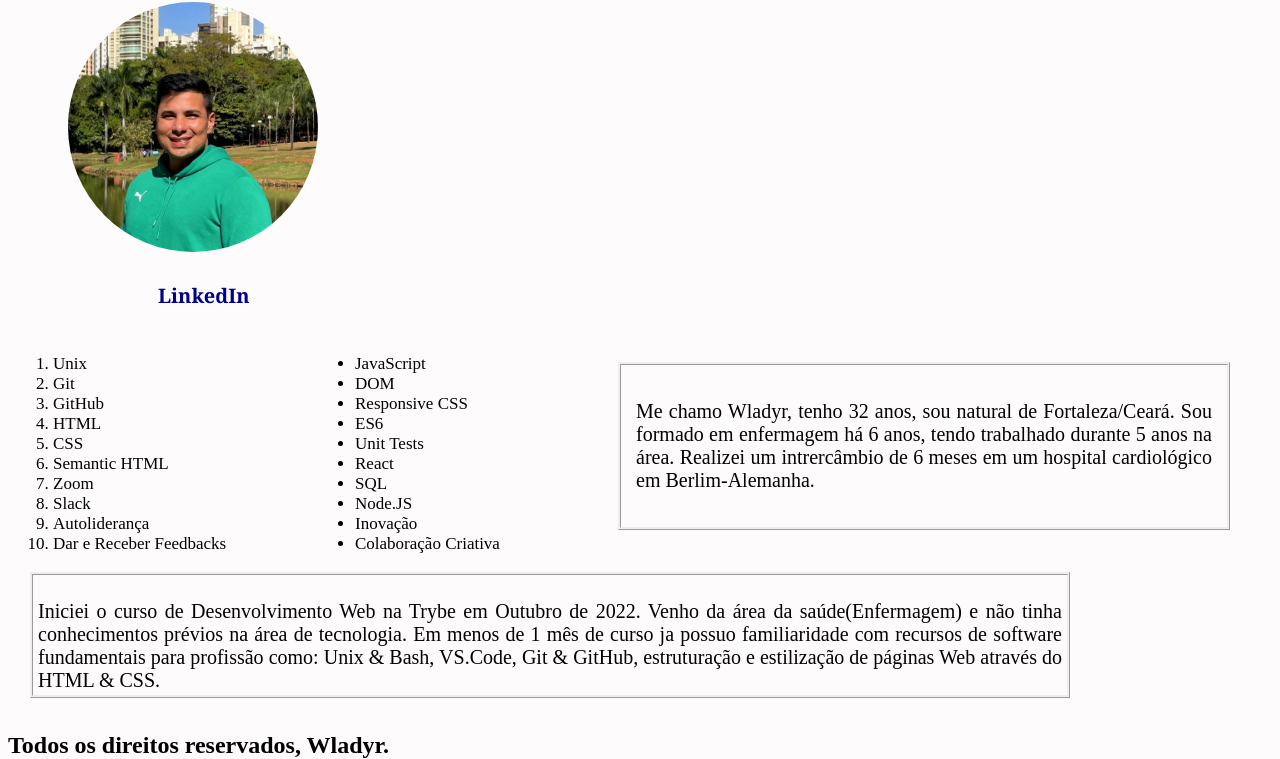
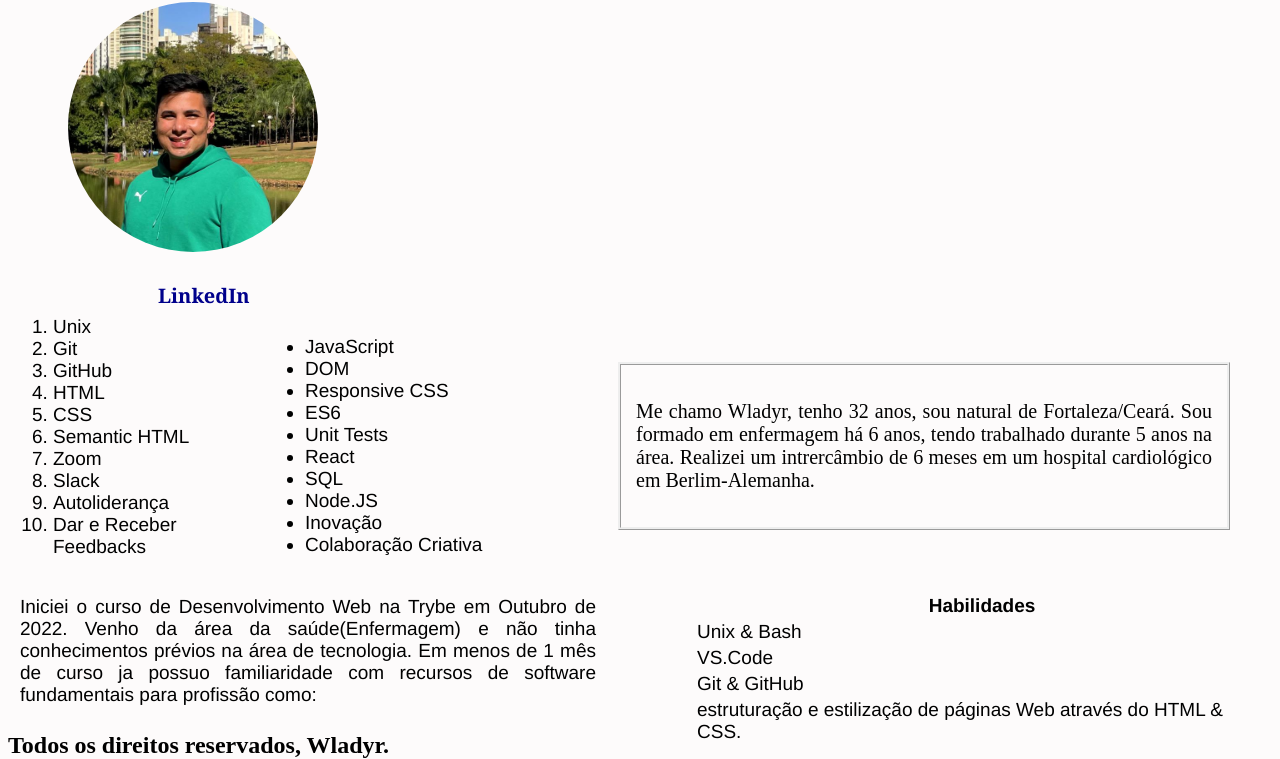
Before and after one commit to wladyrjusta/wladyrJusta.github.io, a website: page index.html in a window 1280 px wide. Shown: the part 88-847 px from the top of the page. Drawn offline with Linux system fonts and the light colour scheme.

Commit message:
adicionada tabela de habilidades e feita estilização

```diff
--- a/index.html
+++ b/index.html
@@ -44,8 +44,24 @@
     </ul>
   </main>
   <article id="artigo">
-    <p>Iniciei o curso de Desenvolvimento Web na Trybe em Outubro de 2022. Venho da área da saúde(Enfermagem) e não tinha conhecimentos prévios na área de tecnologia. Em menos de 1 mês de curso ja possuo familiaridade com recursos de software fundamentais para profissão como: Unix & Bash, VS.Code, Git & GitHub, estruturação e estilização de páginas Web através do HTML & CSS.</p>
-  </article>
+    <p>Iniciei o curso de Desenvolvimento Web na Trybe em Outubro de 2022. Venho da área da saúde(Enfermagem) e não tinha conhecimentos prévios na área de tecnologia. Em menos de 1 mês de curso ja possuo familiaridade com recursos de software fundamentais para profissão como:</p></article>
+    <table id="tabela">
+      <tr>
+        <th>Habilidades</th>
+      </tr>
+      <tr>
+        <td>Unix & Bash</td>
+      </tr>
+      <tr>
+        <td>VS.Code</td>
+      </tr>
+      <tr>
+        <td>Git & GitHub</td>
+      </tr>
+      <tr>
+        <td>estruturação e estilização de páginas Web através do HTML & CSS.</td>
+      </tr>
+
   <aside id="lateral">
       <p>Me chamo Wladyr, tenho 32 anos, sou natural de Fortaleza/Ceará. Sou formado em enfermagem há 6 anos, tendo trabalhado durante 5 anos na área. Realizei um intrercâmbio de 6 meses em um hospital cardiológico em Berlim-Alemanha.
       </p>
--- a/style.css
+++ b/style.css
@@ -60,10 +60,12 @@ margin-left: 60px;
     padding: 25px;
     position: absolute;
     left: 28px;
-    top: 400px;
+    top: 360px;
     width: 200px;
     font-size: 17px;
     text-align: left;
+    font-size: 19px;
+   font-family:'Franklin Gothic Medium', 'Arial Narrow', Arial, sans-serif;
 
  }
 
@@ -71,21 +73,37 @@ margin-left: 60px;
     padding: 25px;
     position: absolute;
     width: 200px;
-    left: 330px;
-    top: 400px;
+    left: 280px;
+    top: 380px;
     font-size: 17px;
+    font-size: 19px;
+   font-family:'Franklin Gothic Medium', 'Arial Narrow', Arial, sans-serif;
  }
 
  #artigo {
-   border-style:ridge;
-    width: 80%;
-    padding: 5px;
+    width: 45%;
+    height: 70px;
     position: absolute;
-    left: 30px;
+    margin-top: 05px;
+    left: 20px;
     top: 660px;
     font-size: 20px;
     text-align: justify;
     height: 110px;
+    display: block;
+    font-size: 19px;
+   font-family:'Franklin Gothic Medium', 'Arial Narrow', Arial, sans-serif;
+ }
+
+ #tabela {
+   position: absolute;
+   display: block;
+   right: 10px;
+   top: 680px;
+   width: 45%;
+   font-size: 19px;
+   font-family:'Franklin Gothic Medium', 'Arial Narrow', Arial, sans-serif;
+
  }
 
  #lateral {
```
